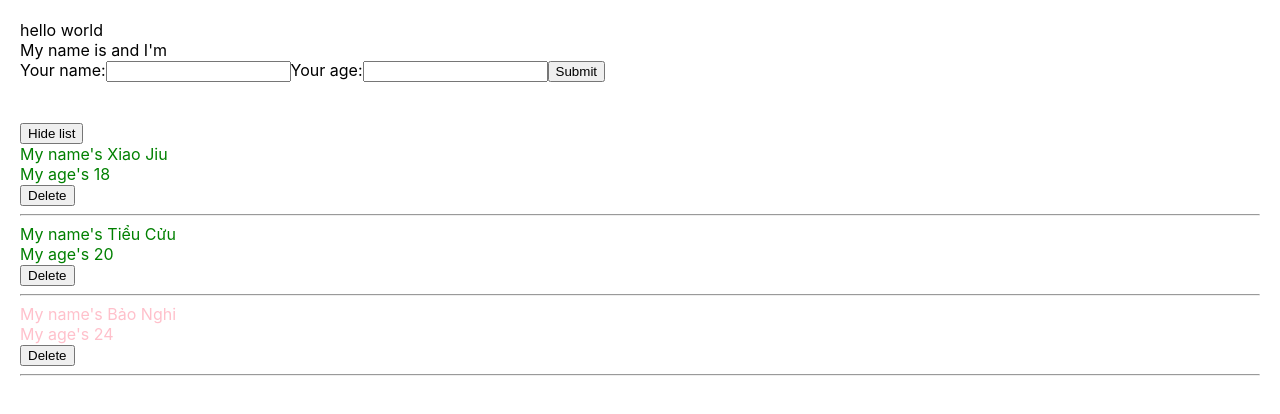
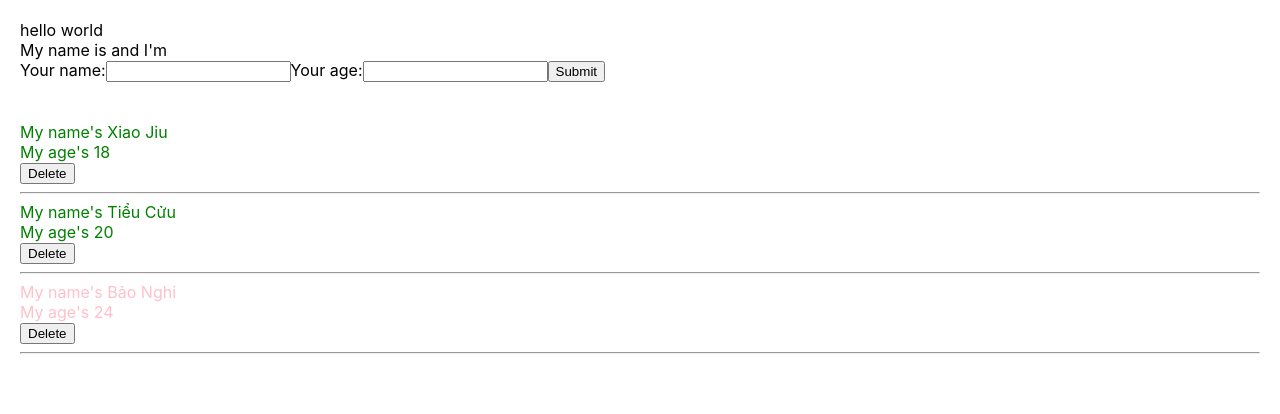
Before and after one commit to TieuCuu/reactjs-hoidanit, a React (Create React App) app: page / in a window 1280 px wide. Shown: the top 414 px of the page. Built offline with nearby package versions, Linux system fonts and the light colour scheme.

Commit message:
stateless vs stateful, class vs function component

```diff
--- a/src/components/DisplayInfor.js
+++ b/src/components/DisplayInfor.js
@@ -2,59 +2,58 @@
 import './DisplayInfor.scss';
 import logo from './../logo.svg';
 
-class DisplayInfor extends React.Component {
+//stateless vs stateful
+//stateless: k có state, mà chỉ nhận dữ liệu từ props của cha
 
-    constructor(props) {
-        console.log('this is constructor: 1');
-        super(props);
-        this.state = {
-            isShowListUser: true
-        }
-    }
+// class DisplayInfor extends React.Component {
 
-    componentDidMount() {
-        //chạy sau hàm render
-        //thường thao tác với API ở đây, vì phải đợi các phần tử html tạo ra rồi mới thao tác được
-        console.log('this is component did mount:');
-    }
+//     //component = template (html) + logic js
+//     render() {
+//         console.log('this is render:');
+//         //destructuring array/object
+//         const { listUsers } = this.props;
+//         //props => properties
+//         return (
 
-    componentDidUpdate(prevProps, prevState, snapshot) {
-        //Dùng khi đạt tới một giá trị gì thì thực hiện hành động gì đó
-        //ví dụ check số lượng user tạo ra có trong giới hạn cho phép k?
+//             <div className="display-infor-container">
 
-        console.log('this is component did update:', this.props, prevProps);
-        if (this.props.listUsers !== prevProps.listUsers) {
-            if (this.props.listUsers.length === 5) {
-                alert('You got 5 users');
-            }
-        }
-    }
+//                 {true &&
+//                     <>
+//                         {listUsers.map((user) => {
+
+//                             return (
+//                                 <div key={user.id} className={+user.age > 20 ? "red" : "green"}>
+//                                     <div>
+//                                         <div>My name's {user.name} </div>
+//                                         <div>My age's {user.age}</div>
+//                                     </div>
+//                                     <div>
+//                                         <button onClick={() => this.props.handleDeleteUser(user.id)}>Delete</button>
+//                                     </div>
+//                                     <hr />
+//                                 </div>
+//                             )
+//                         })}
+//                     </>
+//                 }
+//             </div>
+//         )
+//     }
+// }
 
 
-    handleShowHide = () => {
-        this.setState({
-            isShowListUser: !this.state.isShowListUser
-        })
-    }
+//Function component, react hỗ trợ props, tự động lấy props từ cha truyền xuống, k có khái niệm 'this', k có hàm constructor, render() như class component
+//Khi nào cần chuyển class sang function component => Khi nó k có state
+//Sau v16, có hooks thì function component có thể dùng state
 
-
-    //component = template (html) + logic js
-    render() {
-        console.log('this is render:');
+const DisplayInfor = (props) => {
     //destructuring array/object
-        const { listUsers } = this.props;
-        //props => properties
+    const { listUsers } = props;
     return (
 
         <div className="display-infor-container">
-                {/* <img src={logo} alt="" /> */}
-                <div>
-                    <button onClick={() => { this.handleShowHide() }}>
-                        {this.state.isShowListUser === true ? "Hide list" : "Show list"}
-                    </button>
-                </div>
 
-                {this.state.isShowListUser &&
+            {true &&
                 <>
                     {listUsers.map((user) => {
 
@@ -65,7 +64,7 @@
                                     <div>My age's {user.age}</div>
                                 </div>
                                 <div>
-                                        <button onClick={() => this.props.handleDeleteUser(user.id)}>Delete</button>
+                                    <button onClick={() => props.handleDeleteUser(user.id)}>Delete</button>
                                 </div>
                                 <hr />
                             </div>
@@ -76,6 +75,5 @@
         </div>
     )
 }
-}
 
 export default DisplayInfor;
```
Lines whose indentation alone changed are shown as unchanged.
